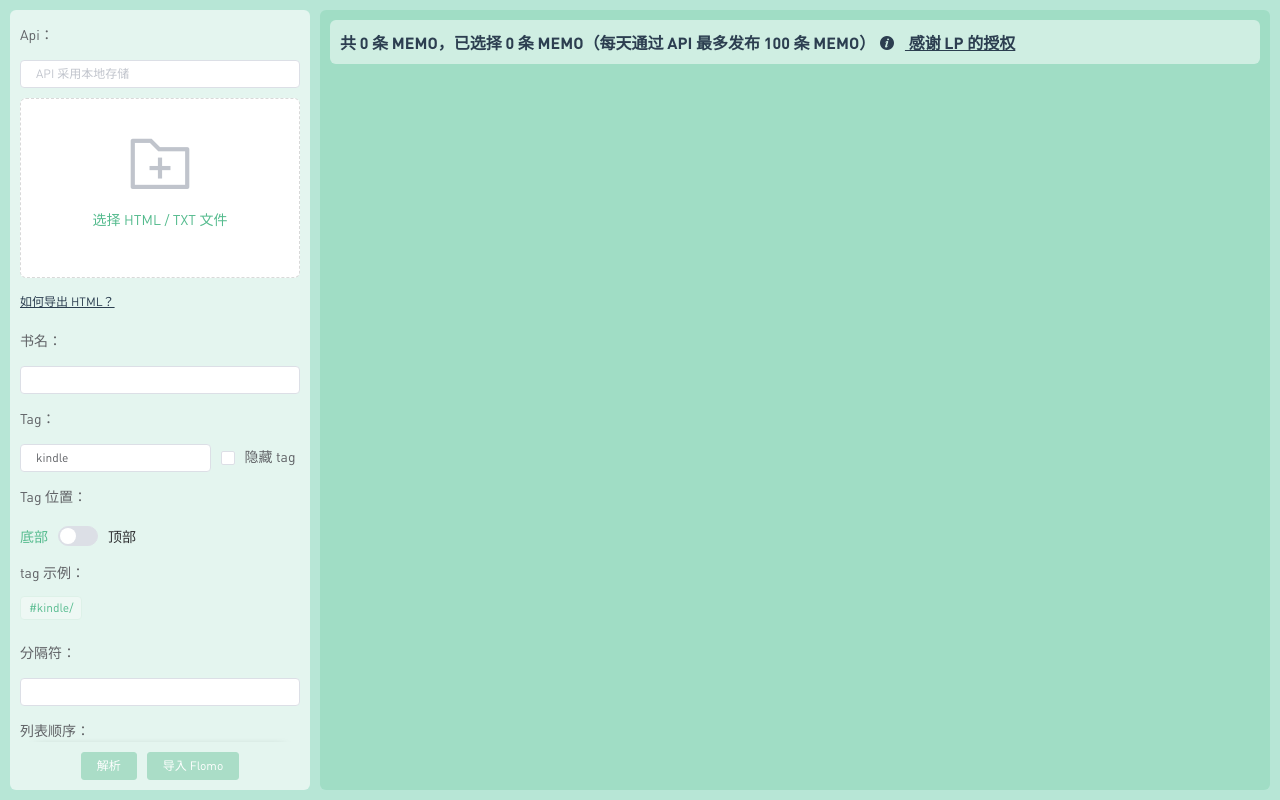
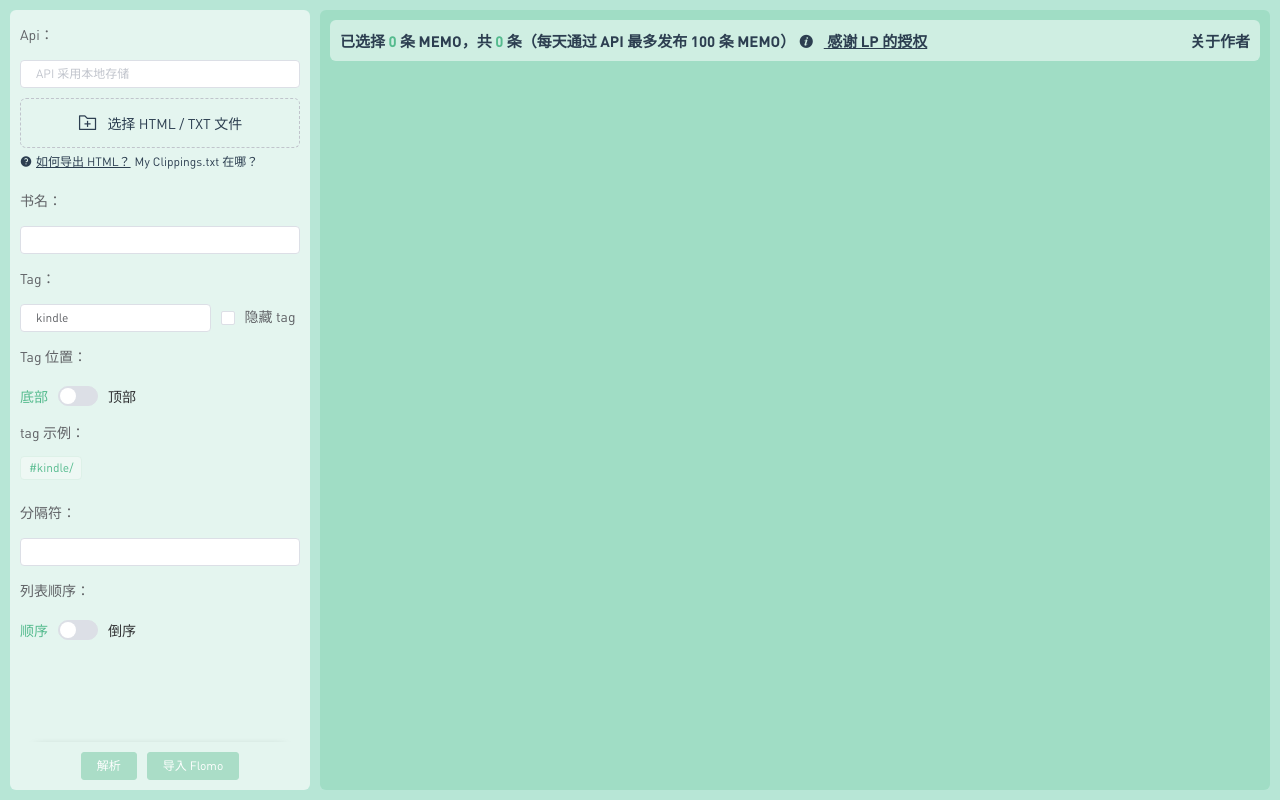
Before and after one commit to Tit1e/kindle2Flomo, a Vue app: page / in a window 1280 px wide. Built offline with nearby package versions, Linux system fonts and the light colour scheme.

Commit message:
右侧列表可拖拽，全局样式提取，页面样式微调

```diff
--- a/package.json
+++ b/package.json
@@ -15,7 +15,8 @@
   "dependencies": {
     "core-js": "^3.6.5",
     "element-ui": "^2.4.5",
-    "vue": "^2.6.11"
+    "vue": "^2.6.11",
+    "vuedraggable": "^2.24.3"
   },
   "devDependencies": {
     "@vue/cli-plugin-babel": "~4.5.0",
--- a/src/App.vue
+++ b/src/App.vue
@@ -11,14 +11,34 @@
       @reset="reset"
     />
     <div class="editor radio flex-v">
-      <selected-text :selected="checkedMemo.length" :total="contentList.length" />
+      <selected-text
+        :selected="checkedMemo.length"
+        :total="contentList.length"
+      />
       <div>
-        <content-card
-          :input.sync="item.text"
-          :check.sync="item.checked"
-          v-for="(item, index) in contentList"
-          :info="item"
-        />
+        <draggable
+          v-model="contentList"
+          class="list-group"
+          tag="ul"
+          v-bind="dragOptions"
+          @start="drag = true"
+          @end="drag = false"
+        >
+          <transition-group
+            type="transition"
+            :name="!drag ? 'flip-list' : null"
+          >
+            <content-card
+              v-for="(item, index) in contentList"
+              :key="item.text"
+              class="list-group-item"
+              :input.sync="item.text"
+              :check.sync="item.checked"
+              :info="item"
+              :disabled="disabled"
+            />
+          </transition-group>
+        </draggable>
       </div>
     </div>
   </div>
@@ -29,12 +49,14 @@ import fly from 'flyio'
 import ContentCard from '@/components/ContentCard'
 import Options from '@/components/Options'
 import SelectedText from '@/components/SelectedText'
+import draggable from 'vuedraggable'
 export default {
   name: 'app',
   components: {
     ContentCard,
     Options,
-    SelectedText
+    SelectedText,
+    draggable
   },
   filters: {},
   data () {
@@ -43,10 +65,17 @@ export default {
       tmpList: [],
       index: 0,
       loading: false,
-      tag: ''
+      tag: '',
+      drag: false,
+      dragOptions: {
+        animation: 200,
+      }
     }
   },
   computed: {
+    disabled(){
+      return this.checkedMemo.length >= 100
+    },
     checkedMemo () {
       return this.contentList.filter(i => i.checked)
     },
@@ -146,7 +175,7 @@ export default {
     reverseList () {
       this.contentList.reverse()
     },
-    reset(){
+    reset () {
       this.contentList = []
       this.tmpList = []
     }
@@ -154,7 +183,10 @@ export default {
 }
 </script>
 
-<style lang="scss">
+<style lang="scss" scope>
+.flip-list-move {
+  transition: transform 0.5s;
+}
 @font-face {
   font-family: 'DIN-Regular';
   src: url('./assets/fonts/DINPro-Regular.otf') format('opentype');
@@ -177,69 +209,11 @@ export default {
     margin-left: 10px;
     flex-grow: 1;
     background: rgba(66, 185, 131, 0.2);
+
+    .list-group {
+      margin: 0;
+      padding: 0;
+    }
   }
 }
 </style>
-<style lang="scss">
-* {
-  font-family: 'DIN-Regular', 'PingFang SC', Helvetica, Arial, sans-serif !important;
-  outline: none;
-}
-html,
-body {
-  height: 100%;
-  margin: 0;
-  .el-select{
-    display: block;
-  }
-  .el-select-dropdown{
-    width: 173px!important;
-    overflow: hidden;
-  }
-  .el-upload {
-    width: 100%;
-    .el-upload-dragger {
-      width: 100%;
-    }
-  }
-  .el-tag {
-    overflow: hidden;
-    text-overflow: ellipsis;
-    max-width: 100%;
-  }
-  ::-webkit-scrollbar {
-    display: none;
-  }
-  .text-right {
-    text-align: right;
-  }
-  .radio {
-    border-radius: 6px;
-  }
-  .flex {
-    display: flex;
-  }
-  .flex-v {
-    display: flex;
-    flex-direction: column;
-  }
-  .flex-1 {
-    flex-grow: 1;
-  }
-  .pd-10 {
-    padding: 10px;
-  }
-  .pt-10 {
-    padding-top: 10px;
-  }
-  .pl-10 {
-    padding-left: 10px;
-  }
-  .pr-10 {
-    padding-right: 10px;
-  }
-  .pb-10 {
-    padding-bottom: 10px;
-  }
-}
-</style>
--- /dev/null
+++ b/src/assets/css/index.scss
@@ -0,0 +1,75 @@
+* {
+  font-family: 'DIN-Regular', 'PingFang SC', Helvetica, Arial, sans-serif !important;
+  outline: none;
+}
+html,
+body {
+  height: 100%;
+  margin: 0;
+  .el-dropdown{
+    color: inherit;
+    font-size: inherit;
+    &-menu__item{
+      color: inherit;
+      font-family: inherit;
+    }
+  }
+  a{
+    color: inherit;
+  }
+  .disabled{
+    cursor: not-allowed!important;
+  }
+  .el-select {
+    display: block;
+  }
+  .el-select-dropdown {
+    width: 173px !important;
+    overflow: hidden;
+  }
+  .el-upload {
+    width: 100%;
+    .el-upload-dragger {
+      width: 100%;
+    }
+  }
+  .el-tag {
+    overflow: hidden;
+    text-overflow: ellipsis;
+    max-width: 100%;
+  }
+  ::-webkit-scrollbar {
+    display: none;
+  }
+  .text-right {
+    text-align: right;
+  }
+  .radio {
+    border-radius: 6px;
+  }
+  .flex {
+    display: flex;
+  }
+  .flex-v {
+    display: flex;
+    flex-direction: column;
+  }
+  .flex-1 {
+    flex-grow: 1;
+  }
+  .pd-10 {
+    padding: 10px;
+  }
+  .pt-10 {
+    padding-top: 10px;
+  }
+  .pl-10 {
+    padding-left: 10px;
+  }
+  .pr-10 {
+    padding-right: 10px;
+  }
+  .pb-10 {
+    padding-bottom: 10px;
+  }
+}
--- a/src/components/ContentCard/index.vue
+++ b/src/components/ContentCard/index.vue
@@ -1,9 +1,9 @@
 <template>
-  <div class="content-card">
+  <li class="content-card">
     <div class="checkbox">
-      <label class="label">
+      <label class="label" :class="disabled ? 'disabled' : ''">
         <i class="el-icon-success" :class="checked ? 'active' : ''"></i>
-        <el-checkbox v-model="checked"></el-checkbox>
+        <el-checkbox v-model="checked" :disabled="disabled"></el-checkbox>
       </label>
     </div>
     <div class="priview radio" @dblclick="isEdit = true">
@@ -15,7 +15,7 @@
       </template>
       <pre v-else>{{content}}</pre>
     </div>
-  </div>
+  </li>
 </template>
 
 <script>
@@ -25,6 +25,10 @@
       info: {
         type: Object,
         default: () => ({})
+      },
+      disabled: {
+        type: Boolean,
+        default: false
       }
     },
     data(){
@@ -56,6 +60,7 @@
 
 <style lang="scss" scoped>
 .content-card{
+  cursor: move;
   margin-bottom: 20px;
   display: flex;
   align-items: center;
--- a/src/components/Options/index.vue
+++ b/src/components/Options/index.vue
@@ -21,24 +21,38 @@
           <el-upload
             id="fileSelect"
             style="width: 100%"
-            drag
             :show-file-list="false"
             :multiple="false"
             action=""
             :auto-upload="false"
             accept=".html,.txt"
           >
+          <div class="upload-content radio flex pd-10">
             <i class="el-icon-folder-add"></i>
             <div class="el-upload__text">
-              <em> 选择 HTML / TXT 文件</em>
+              选择 HTML / TXT 文件
+            </div>
           </div>
           </el-upload>
+          <div class="how">
+            <i class="el-icon-question"></i>
             <a
-            class="how"
               href="https://mp.weixin.qq.com/s/CPIYoGItJVWJGk30MoVNXA"
               target="_blank"
               >如何导出 HTML？</a
             >
+            <el-tooltip effect="dark" placement="bottom">
+              <div slot="content">
+                <div class="pb-10">
+                  将 Kindle 通过数据线连接至电脑
+                </div>
+                <div>
+                  文件位于：Kindle根目录 - document - My Clippings.txt
+                </div>
+              </div>
+              <span>My Clippings.txt 在哪？</span>
+            </el-tooltip>
+          </div>
         </el-form-item>
         <el-form-item label="选择书籍" v-if="bookList.length">
           <el-select v-model="options.book" @change="selectChange">
@@ -290,16 +304,32 @@ export default {
     .how {
       color: inherit;
       font-size: 12px;
+      i{
+        margin-right: 4px;
+      }
+      a{
+        margin-right: 4px;
+        color: inherit;
+      }
     }
     .el-form-item--mini {
       margin-bottom: 10px;
     }
-    .el-upload-dragger {
+    #fileSelect{
+      box-sizing: border-box;
+      width: 100%;
+      .upload-content{
+        border: 1px dashed #c0c4cc;
+        font-size: 14px;
+        align-items: center;
+        justify-content: center;
+        &:hover{
+          border: 1px dashed #399375;
+        }
         .el-icon-folder-add {
-        font-size: 67px;
-        color: #c0c4cc;
-        margin: 40px 0 16px;
-        line-height: 50px;
+          font-size: 1.4em;
+          margin-right: 10px;
+        }
       }
     }
   }
--- a/src/components/SelectedText/index.vue
+++ b/src/components/SelectedText/index.vue
@@ -1,7 +1,7 @@
 <template>
-  <div class="selected-text radio">
-    共 {{ total }} 条 MEMO，已选择 {{ selected }} 条
-    MEMO（每天通过 API 最多发布 100 条 MEMO）
+  <div class="selected-text radio flex">
+    <div>
+      已选择 <span class="highlight">{{ selected }}</span> 条 MEMO，共 <span class="highlight">{{ total }}</span> 条（每天通过 API 最多发布 100 条 MEMO）
       <el-tooltip class="item" effect="dark" placement="bottom">
         <div slot="content" style="width:200px;">
           tip：未经审视的生活不值得过，未经审视的思想也不应该汇入你的大脑。所以在导入前审视一遍内容，手动选择需要导入的内容。
@@ -15,6 +15,25 @@
       >
         感谢 LP 的授权
       </a>
+    </div>
+    <div>
+      <el-dropdown>
+        <span>
+          关于作者
+        </span>
+        <el-dropdown-menu slot="dropdown">
+          <el-dropdown-item><a href="https://evolly.one" target="_blank">博客</a></el-dropdown-item>
+          <el-dropdown-item>
+            <a href="https://album.animalcrossing.life" target="_blank">Tit1e's Photo Studio</a>
+          </el-dropdown-item>
+          <el-dropdown-item>
+            <a href="//personal-1251959693.cos.ap-chengdu.myqcloud.com/2021-05-23-IMG_8849.PNG" target="_blank">
+              <img src="//personal-1251959693.cos.ap-chengdu.myqcloud.com/2021-05-23-IMG_8849.PNG" width="200px" alt="即刻">
+            </a>
+          </el-dropdown-item>
+        </el-dropdown-menu>
+      </el-dropdown>
+    </div>
   </div>
 </template>
 
@@ -40,6 +59,12 @@ export default {
   background-color: rgba($color: #ffffff, $alpha: 0.5);
   margin-bottom: 10px;
   font-weight: bold;
+  justify-content: space-between;
+  align-items: center;
+  font-size: 15px;
+  .highlight {
+    color: #55BB8E;
+  }
   .thanks {
     color: inherit;
     padding-left: 10px;
--- a/src/main.js
+++ b/src/main.js
@@ -3,6 +3,7 @@ import App from './App.vue'
 import './plugins/element.js'
 
 import './theme/index.css'
+import '@/assets/css/index.scss'
 
 Vue.config.productionTip = false
 
```
Also changed, not shown: 1 other file (tests, documents, lock files or other folders). Lines whose indentation alone changed are shown as unchanged.
